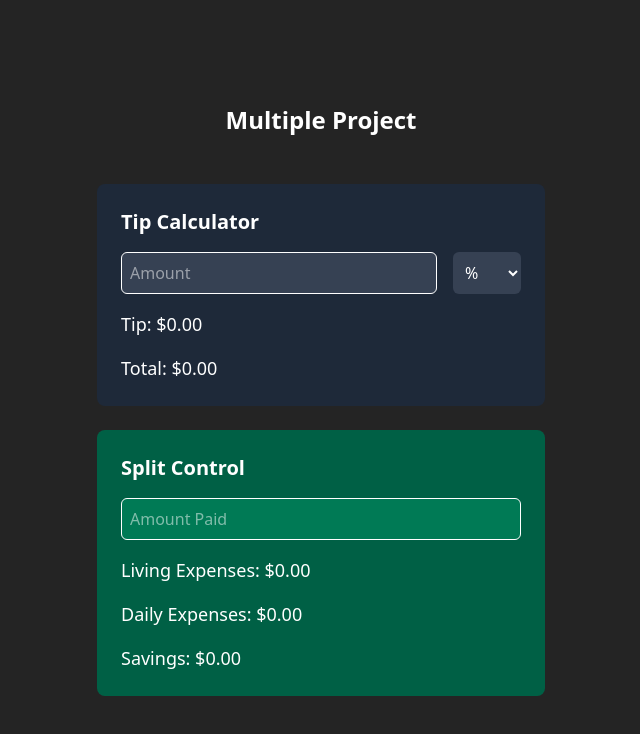
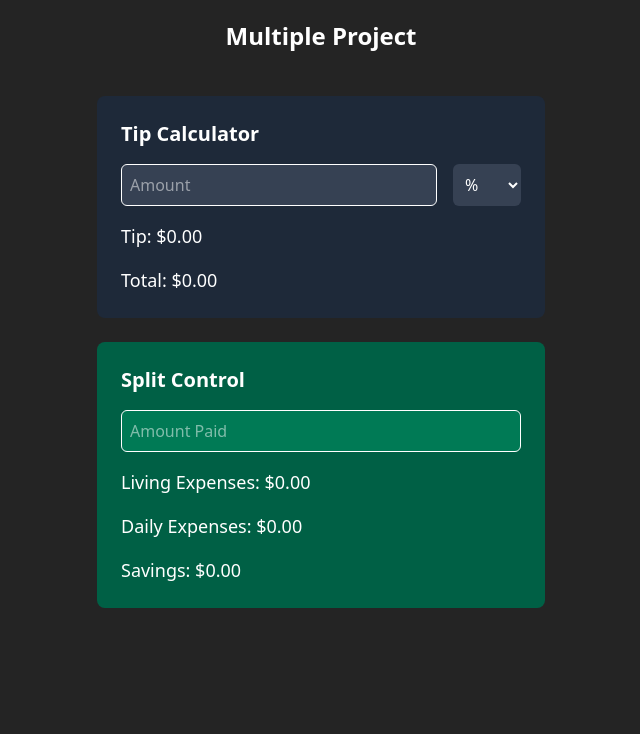
Before and after one commit to SnipperPlayer/multiple-client, a React (Vite) app: page / in a window 1280 px wide. Shown: the top 734 px of the page, without its empty margins (319-959 px from the left). Built offline with nearby package versions, Linux system fonts and the light colour scheme.

Commit message:
Refactor layout in App component for improved spacing and alignment

```diff
--- a/src/App.jsx
+++ b/src/App.jsx
@@ -13,9 +13,9 @@ function App() {
   const resultado = Number(monto) * Number(porcentaje) || 0; // Si monto no es un número, resultado será 0;
 
   return (
-    <div className="min-h-screen flex flex-col justify-center items-center gap-6 p-4 md:p-0">
+    <div className="min-h-screen flex flex-col  items-center gap-6 p-4 md:p-0">
 
-      <h1 className="text-2xl font-bold text-white mb-6">Multiple Project</h1>
+      <h1 className="text-2xl font-bold text-white my-5">Multiple Project</h1>
 
       <div className="max-w-md w-full bg-gray-800 p-6 rounded-lg">
         <div className="text-white text-xl font-bold mb-4">Tip Calculator</div>
```
